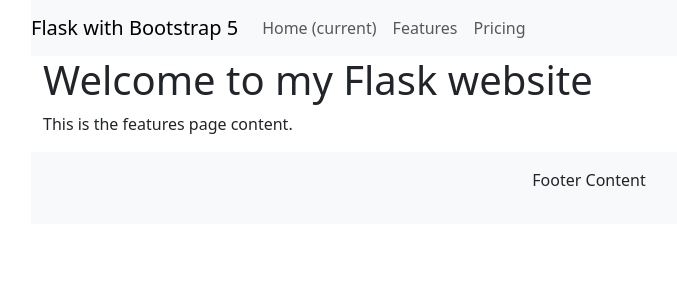
After one commit to narinthon-so/my-ec2-webapp, a Flask app: page /features in a window 1280 px wide. The commit adds this page. Shown: the top 300 px of the page, without its empty margins (51-728 px from the left). Run offline with Flask 2, Linux system fonts and the light colour scheme.

Commit message:
add features route

```diff
--- a/app/app.py
+++ b/app/app.py
@@ -5,5 +5,9 @@ app = Flask(__name__)
 def index():
     return render_template("index.html", title="index")
 
+@app.route("/features")
+def features():
+    return render_template("features.html", title="features")
+
 if __name__ == '__main__':
 	app.run(host='0.0.0.0', port=80)
--- a/app/templates/base.html
+++ b/app/templates/base.html
@@ -12,6 +12,9 @@
 </head>
 
 <body>
+    <div class="container">
+
+        <!-- Start header -->
         <header>
             <nav class="navbar navbar-expand-lg navbar-light bg-light">
                 <a class="navbar-brand" href="#">Flask with Bootstrap 5</a>
@@ -25,7 +28,7 @@
                             <a class="nav-link" href="#">Home <span class="sr-only">(current)</span></a>
                         </li>
                         <li class="nav-item">
-                        <a class="nav-link" href="#">Features</a>
+                            <a class="nav-link" href="/features">Features</a>
                         </li>
                         <li class="nav-item">
                             <a class="nav-link" href="#">Pricing</a>
@@ -34,18 +37,26 @@
                 </div>
             </nav>
         </header>
+        <!-- End header -->
+
         <main role="main" class="container">
             {% block content %}
             {% endblock %}
         </main>
+
+        <!-- Start footer -->
         <footer class="bg-light py-3">
             <div class="container">
                 <p class="text-center">Footer Content</p>
             </div>
         </footer>
+        <!-- End footer -->
+
         <script src="https://cdn.jsdelivr.net/npm/bootstrap@5.3.0-alpha1/dist/js/bootstrap.bundle.min.js"
             integrity="sha384-w76AqPfDkMBDXo30jS1Sgez6pr3x5MlQ1ZAGC+nuZB+EYdgRZgiwxhTBTkF7CXvN"
             crossorigin="anonymous"></script>
+    </div>
+
 </body>
 
 </html>
--- /dev/null
+++ b/app/templates/features.html
@@ -0,0 +1,10 @@
+{% extends "base.html" %}
+
+{% block title %}
+<title>Features page title.</title>
+{% endblock %}
+
+{% block content %}
+<h1>Welcome to my Flask website</h1>
+<p>This is the features page content.</p>
+{% endblock %}
```
Lines whose indentation alone changed are shown as unchanged.
